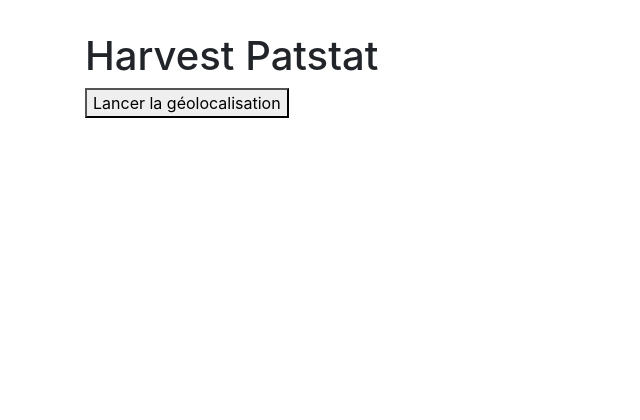
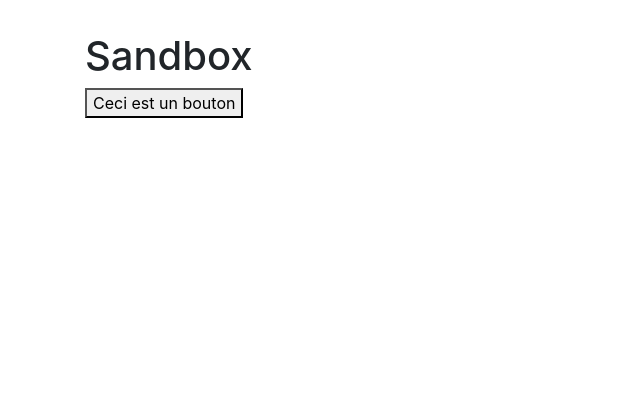
Before and after one commit to dataesr/flask-docker-skeleton, a Flask app: page / in a window 1280 px wide. Shown: the top 420 px of the page, without its empty margins (0-640 px from the left). Run offline with Flask 3, Linux system fonts and the light colour scheme; parts of the project's set-up code (start-up, migrations or seed data) failed here and were passed over; some libraries are stand-ins or nearby versions.

Commit message:
feat(home): set sandbox name

```diff
--- a/project/client/templates/home.html
+++ b/project/client/templates/home.html
@@ -3,11 +3,11 @@
 {% block content %}
 
 <div class="starter-template">
-    <h1>Harvest Patstat</h1>
+    <h1>Sandbox</h1>
 </div>
 
 <div class="bouton">
-    <button id="all">Lancer la géolocalisation</button>
+    <button id="all">Ceci est un bouton</button>
     <div id="res_all"></div>
 </div>
 
```
